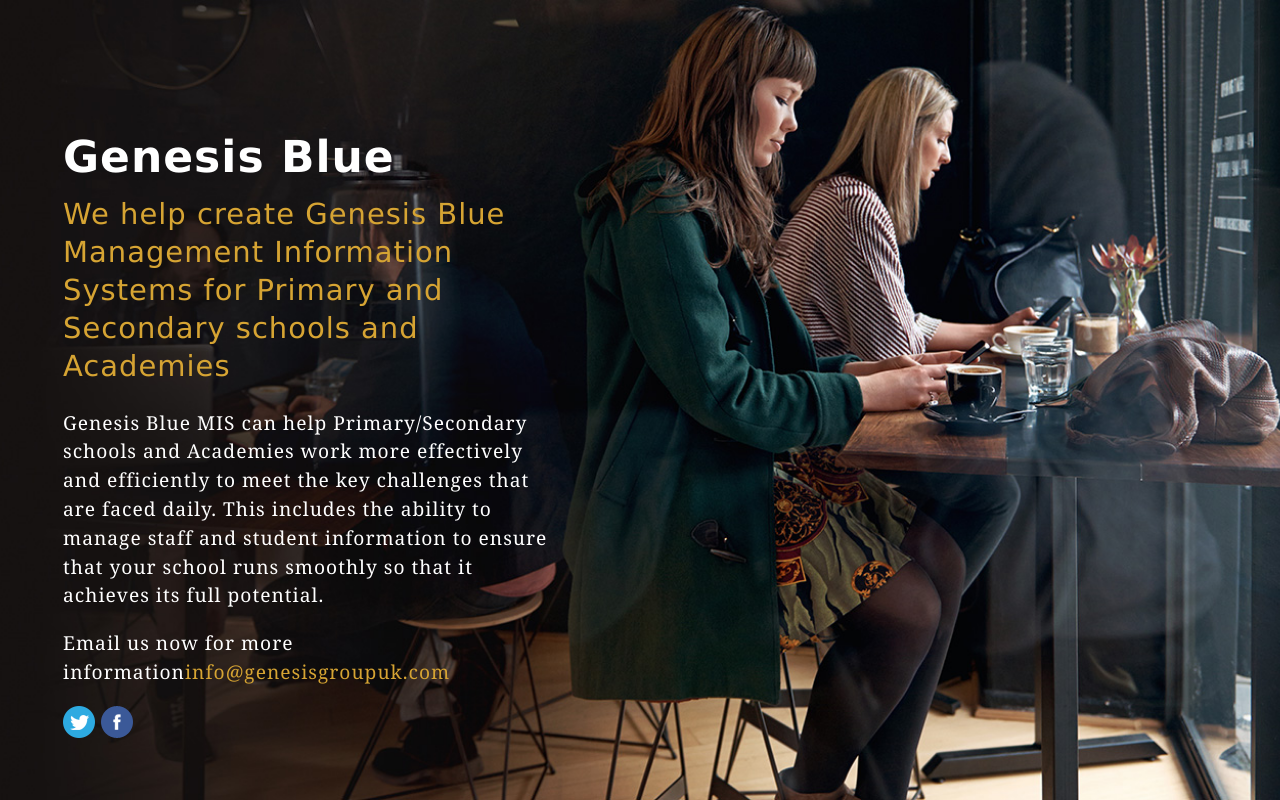
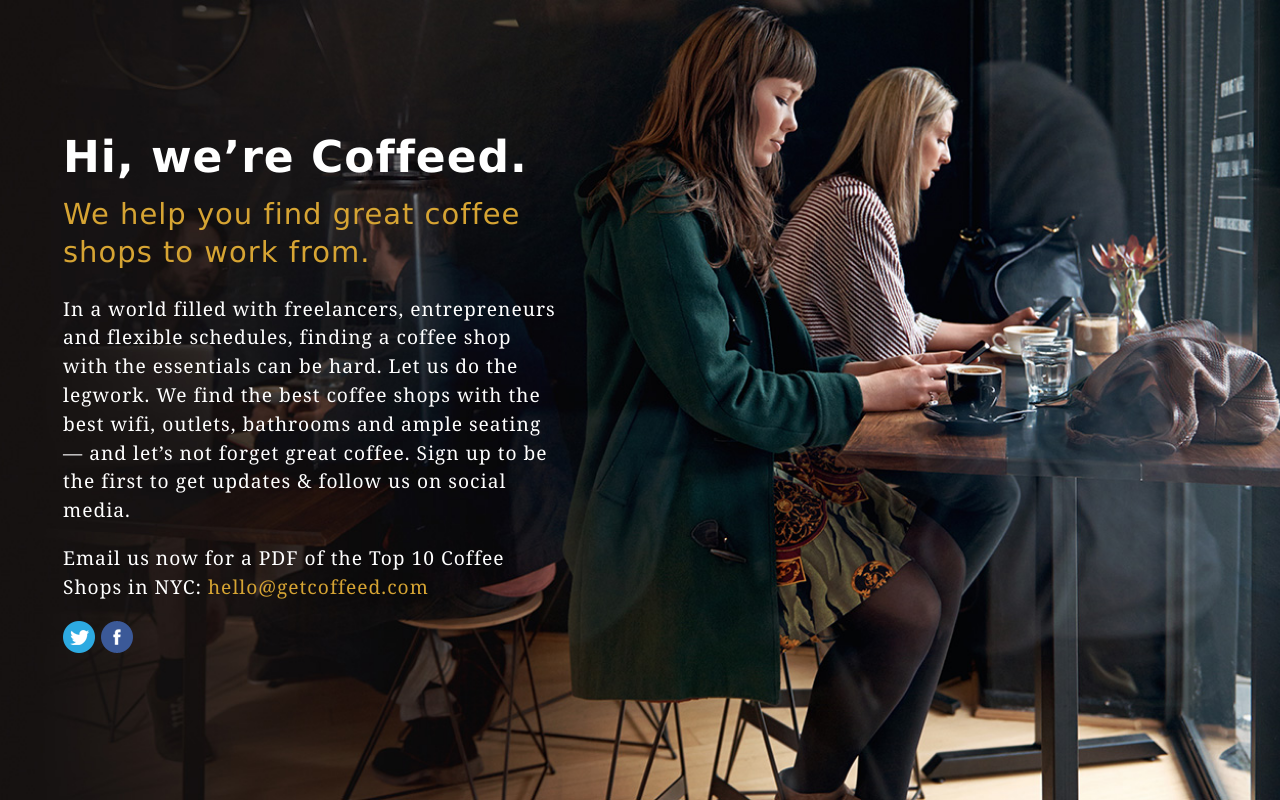
Before and after one commit to keithdesouza/coffeed, a Django app: page / in a window 1280 px wide. Run offline with Django 3.2, Linux system fonts and the light colour scheme.

Commit message:
Changed the index.html file (genesis blue)

```diff
--- a/templates/index.html
+++ b/templates/index.html
@@ -14,18 +14,18 @@
 		<div class="container">
 			<!-- START HERE -->
 
-			<h1>Genesis Blue</h1>
-			<h2>We help create Genesis Blue Management Information Systems for Primary and Secondary schools and Academies </h2>
+			<h1>Hi, we’re Coffeed.</h1>
+			<h2>We help you find great coffee shops to work from.</h2>
 
-			<p>Genesis Blue MIS can help Primary/Secondary schools and Academies work more effectively and efficiently to meet the key challenges that are faced daily. This includes the ability to manage staff and student information to ensure that your school runs smoothly so that it achieves its full potential. </p>
+			<p>In a world filled with freelancers, entrepreneurs and flexible schedules, finding a coffee shop with the essentials can be hard. Let us do the legwork. We find the best coffee shops with the best wifi, outlets, bathrooms and ample seating — and let’s not forget great coffee. Sign up to be the first to get updates &amp; follow us on social media.</p>
 
-			<p>Email us now for more information<a mailto:"info@genesisgroupuk.com">info@genesisgroupuk.com</a></p>
+			<p>Email us now for a PDF of the Top 10 Coffee Shops in NYC: <a mailto:"hello@getcoffeed.com">hello@getcoffeed.com</a></p>
 
-			<a href="https://twitter.com/genesisblueforschools" target="_blank">
+			<a href="https://twitter.com/getcoffeed" target="_blank">
 				<img src="{% static "images/twitter.png" %}" alt="Twitter">
 			</a>
 
-			<a href="https://www.facebook.com/genesisblueforschools" target="_blank">
+			<a href="https://www.facebook.com/getcoffeed" target="_blank">
 				<img src="{% static "images/facebook.png" %}" alt="Facebook">
 			</a>
 
```
Also changed, not shown: templates/Oldindex.html (deleted, +0 -36 lines).
